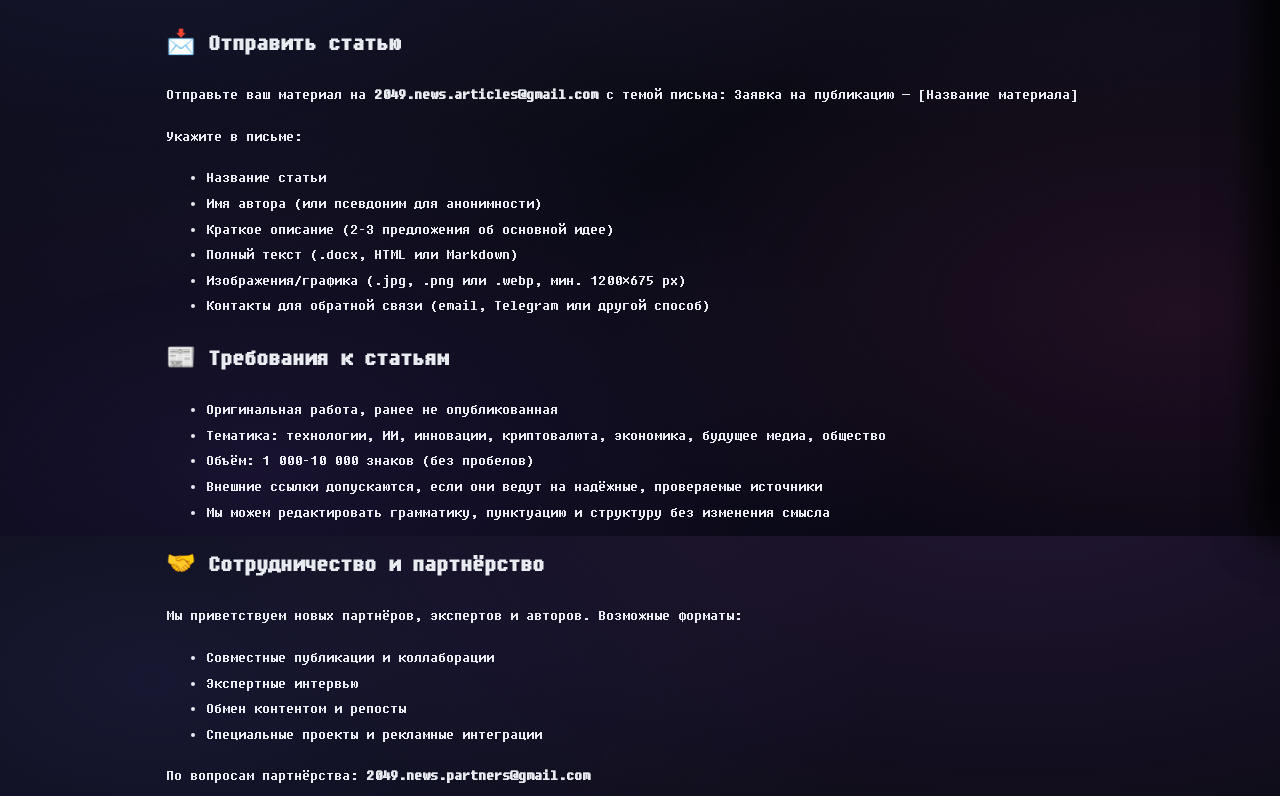
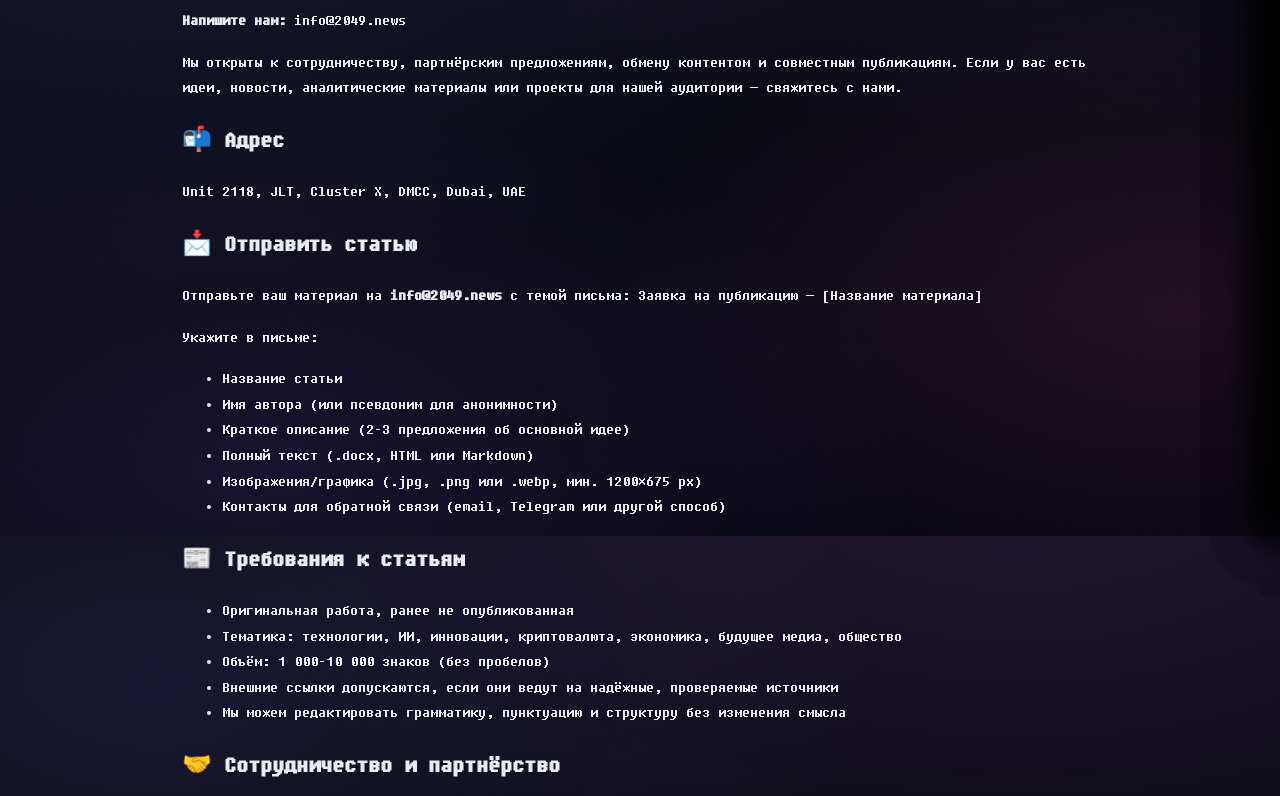
Before and after one commit to SPAMIK356/ai-aggregator, a Next.js app in the folder frontend/: page /ru/contact in a window 1280 px wide. Shown: the part 264-1060 px from the top of the page. Built offline with nearby package versions, Linux system fonts and the light colour scheme; no server answers.

Commit message:
Changed emails and addres

```diff
--- a/frontend/app/about/page.tsx
+++ b/frontend/app/about/page.tsx
@@ -38,7 +38,7 @@ export default function AboutPage() {
 
   <section>
     <h2>Editorial Contact</h2>
-    <p>2049.news@gmail.com <span>Editorial Team</span></p>
+    <p>info@2049.news <span>Editorial Team</span></p>
   </section>
 </article>
 
--- a/frontend/app/privacy/page.tsx
+++ b/frontend/app/privacy/page.tsx
@@ -92,8 +92,8 @@ export default function PrivacyPage() {
     <div>
       <h2>Contact Information</h2>
       <ul>
-        <li><strong>Email:</strong> 2049.news@gmail.com</li>
-        <li><strong>Address:</strong> 251 S Lake Ave, Ste 800, Pasadena, CA 91101, USA</li>
+        <li><strong>Email:</strong> info@2049.news</li>
+        <li><strong>Address:</strong> Unit 2118, JLT, Cluster X, DMCC, Dubai, UAE</li>
       </ul>
     </div>
   </section>
--- a/frontend/app/ru/contact/page.tsx
+++ b/frontend/app/ru/contact/page.tsx
@@ -1,17 +1,24 @@
 import React from 'react';
+import PageShell from '../../../components/PageShell';
 
 export default function RuContactPage() {
 	return (
+		<PageShell locale="ru">
 		<article className="prose">
   <header>
     <h1>Контакты</h1>
-    <p><strong>Напишите нам:</strong> 2049.news@gmail.com</p>
+    <p><strong>Напишите нам:</strong> info@2049.news</p>
     <p>Мы открыты к сотрудничеству, партнёрским предложениям, обмену контентом и совместным публикациям. Если у вас есть идеи, новости, аналитические материалы или проекты для нашей аудитории — свяжитесь с нами.</p>
   </header>
 
   <section>
+    <h2>📬 Адрес</h2>
+    <p>Unit 2118, JLT, Cluster X, DMCC, Dubai, UAE</p>
+  </section>
+
+  <section>
     <h2>📩 Отправить статью</h2>
-    <p>Отправьте ваш материал на <strong>2049.news.articles@gmail.com</strong> с темой письма: <span>Заявка на публикацию — [Название материала]</span></p>
+    <p>Отправьте ваш материал на <strong>info@2049.news</strong> с темой письма: <span>Заявка на публикацию — [Название материала]</span></p>
     <p>Укажите в письме:</p>
     <ul>
       <li>Название статьи</li>
@@ -43,9 +50,9 @@ export default function RuContactPage() {
       <li>Обмен контентом и репосты</li>
       <li>Специальные проекты и рекламные интеграции</li>
     </ul>
-    <p>По вопросам партнёрства: <strong>2049.news.partners@gmail.com</strong></p>
+    <p>По вопросам партнёрства: <strong>info@2049.news</strong></p>
   </section>
 </article>
-
+		</PageShell>
 	);
 }
--- a/frontend/app/terms/page.tsx
+++ b/frontend/app/terms/page.tsx
@@ -71,7 +71,7 @@ export default function TermsPage() {
   <section>
     <div>
       <h2>Governing Law</h2>
-      <p>These Terms are governed by and construed in accordance with the laws of the United States of America and the State of California, without regard to conflict of law principles.</p>
+      <p>These Terms are governed by and construed in accordance with the laws of the United Arab Emirates and the Emirate of Dubai, without regard to conflict of law principles.</p>
     </div>
   </section>
 
@@ -79,8 +79,8 @@ export default function TermsPage() {
     <div>
       <h2>Contact Information</h2>
       <ul>
-        <li><strong>Email:</strong> 2049.news@gmail.com</li>
-        <li><strong>Address:</strong> 251 S Lake Ave, Ste 800, Pasadena, CA 91101, USA</li>
+        <li><strong>Email:</strong> info@2049.news</li>
+        <li><strong>Address:</strong> Unit 2118, JLT, Cluster X, DMCC, Dubai, UAE</li>
       </ul>
     </div>
   </section>
```
Also changed, not shown: frontend/app/contact/page.tsx (+9 -4 lines).
